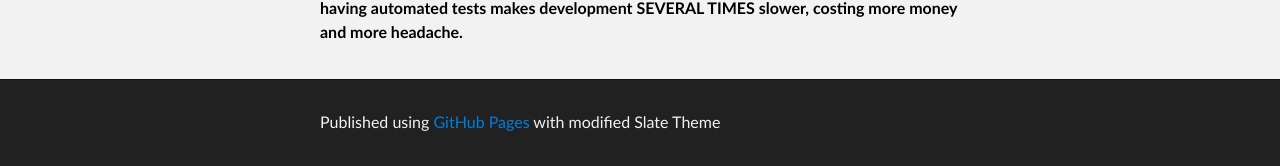
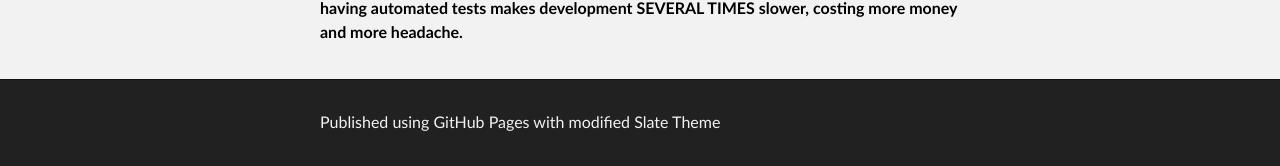
Before and after one commit to ordinaryzelig/ordinaryzelig.github.com, a Jekyll site: the page built from index.html, in a window 1280 px wide. Shown: the part 1523-1689 px from the top of the page. Built offline with Jekyll 4.4.1, drawn with Linux system fonts in a browser that asks for light colours.

Commit message:
Update Jekyll. Add bin/server. Add baseurl. Remove link to github pages.

```diff
--- a/_config.yml
+++ b/_config.yml
@@ -1,3 +1,4 @@
+baseurl: http://redningja.com
 permalink: /:categories/:title
 exclude:
   - CNAME
--- a/_layouts/default.html
+++ b/_layouts/default.html
@@ -18,7 +18,7 @@
     <div id="header_wrap" class="outer">
       <header class="inner">
       <h1 id="project_title">
-        <a href="http://redningja.com">
+        <a href="{{ site.baseurl }}/">
           <span id="title-Ja>">Ja</span><span id="title-red">red</span>
           <span id="title-space"> </span>
           <span id="title-Ning">Ning</span>
@@ -49,7 +49,7 @@
     <!-- FOOTER  -->
     <div id="footer_wrap" class="outer">
       <footer class="inner">
-      <p>Published using <a href="http://pages.github.com">GitHub Pages</a> with modified Slate Theme</p>
+      <p>Published using GitHub Pages with modified Slate Theme</p>
       </footer>
     </div>
 
```
Also changed, not shown: Gemfile.lock, 1 other file.
